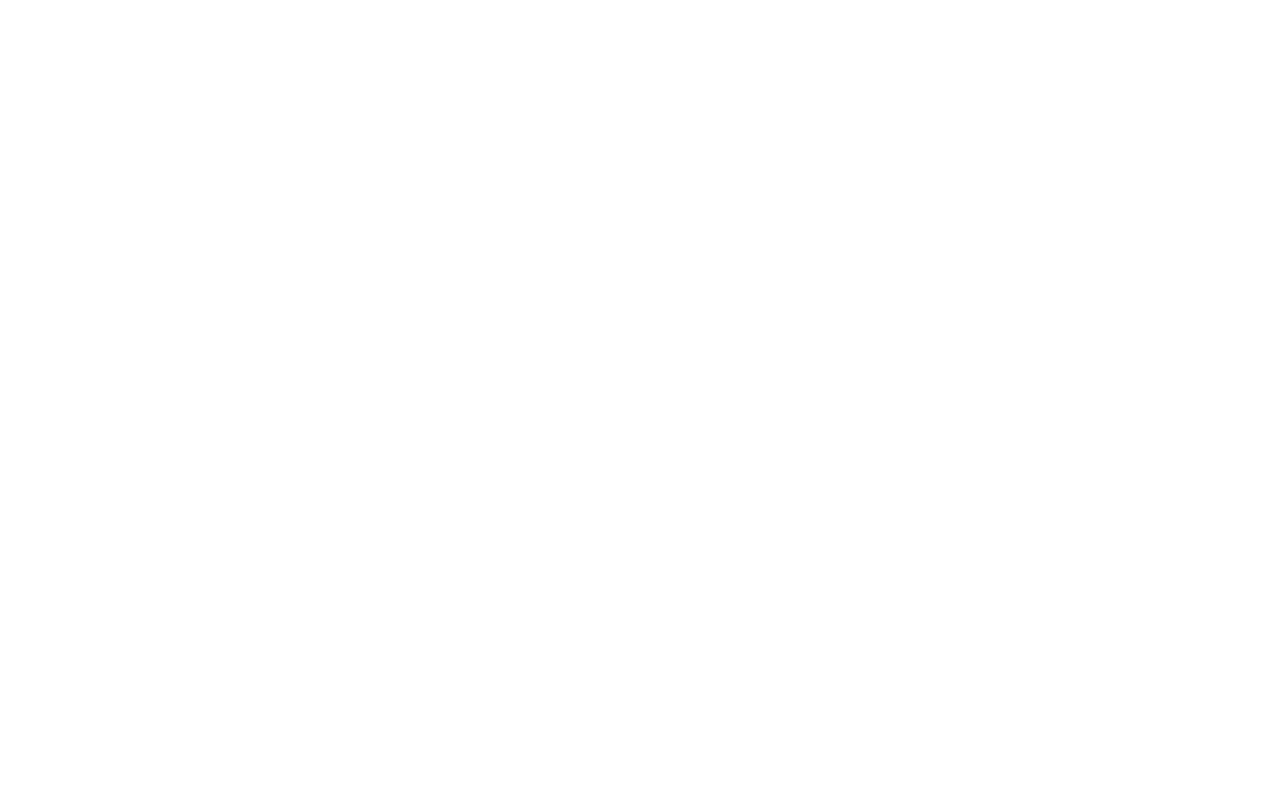
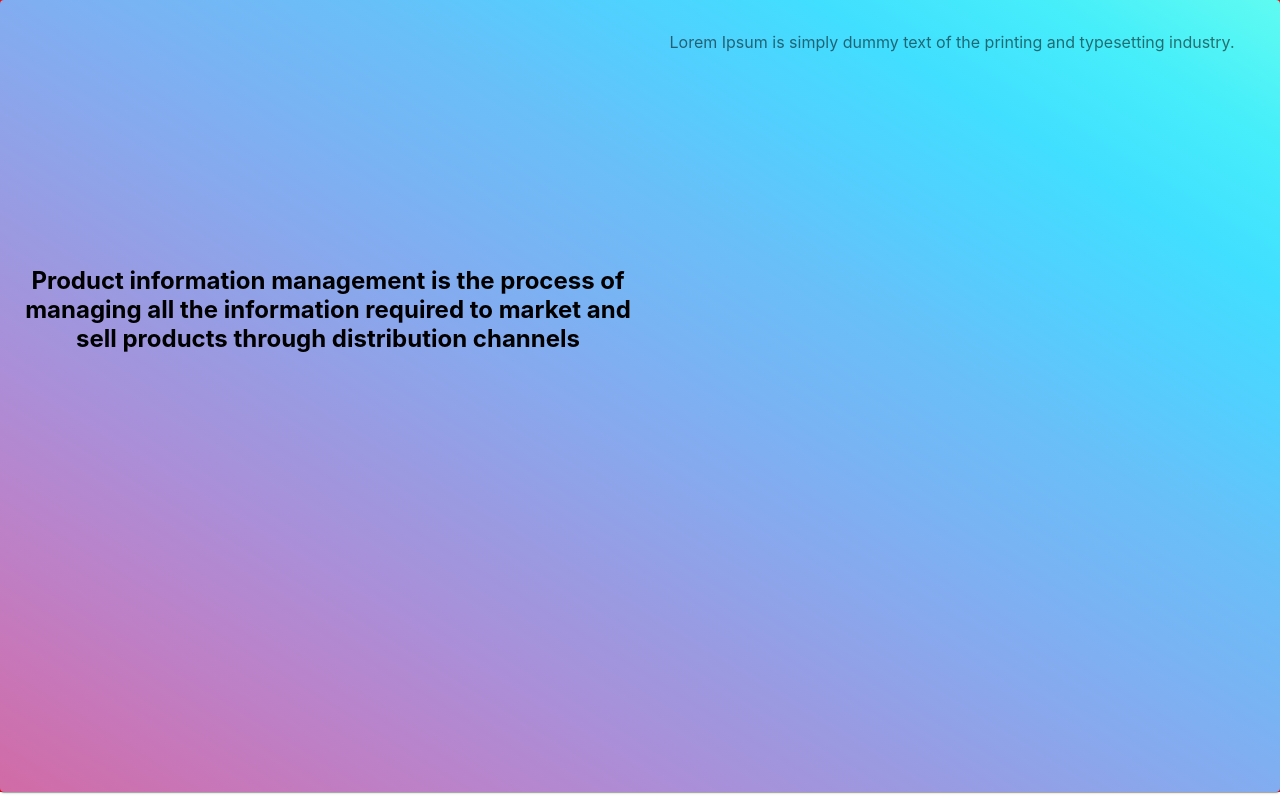
Before and after one commit to 007Abdullah/Project-4B, a React (Create React App) app: page / in a window 1280 px wide. Built offline with nearby package versions, Linux system fonts and the light colour scheme.

Commit message:
working home

```diff
--- a/src/App.js
+++ b/src/App.js
@@ -1,5 +1,6 @@
 import React from 'react';
 import { makeStyles } from '@material-ui/core/styles';
+import { Home } from './components/Home';
 
 const useStyles = makeStyles(() => ({
   main_div: {
@@ -15,6 +16,7 @@
   return (
     <React.Fragment>
       <div className={classes.main_div}>
+        <Home />
 
       </div>
     </React.Fragment>
--- a/src/components/Home.js
+++ b/src/components/Home.js
@@ -1,9 +1,50 @@
 import React from 'react';
+import { makeStyles } from '@material-ui/core/styles';
+import Paper from '@material-ui/core/Paper';
+import Grid from '@material-ui/core/Grid';
+
+const useStyles = makeStyles((theme) => ({
+    root: {
+        flexGrow: 1,
+    },
+    paper: {
+        padding: theme.spacing(2),
+        textAlign: 'center',
+        color: theme.palette.text.secondary,
+        backgroundImage: 'linear-gradient(to right top, #d16ba5, #c777b9, #ba83ca, #aa8fd8, #9a9ae1, #8aa7ec, #79b3f4, #69bff8, #52cffe, #41dfff, #46eefa, #5ffbf1);'
+
+    },
+    Main_center: {
+        display: 'flex',
+        justifyContent: 'space-between',
+        width: '100%',
+    }
+}));
 
 export const Home = () => {
+
+    const classes = useStyles();
+
     return (
         <React.Fragment>
-
+            <div className={classes.root}>
+                <Grid container>
+                    <Grid item xs={12}>
+                        <Paper className={classes.paper}>
+                            <div className={classes.Main_center}>
+                                <div style={{ width: '50%', height: '760px' }}>
+                                    <h2 style={{ color: 'black', textAlign: 'center', marginTop: '40%' }}>
+                                        Product information management is the process of managing all the information required to market and sell products through distribution channels
+                                    </h2>
+                                </div>
+                                <div style={{ width: '50%' }}>
+                                    <p>Lorem Ipsum is simply dummy text of the printing and typesetting industry. </p>
+                                </div>
+                            </div>
+                        </Paper>
+                    </Grid>
+                </Grid>
+            </div>
         </React.Fragment>
     )
 }
```
